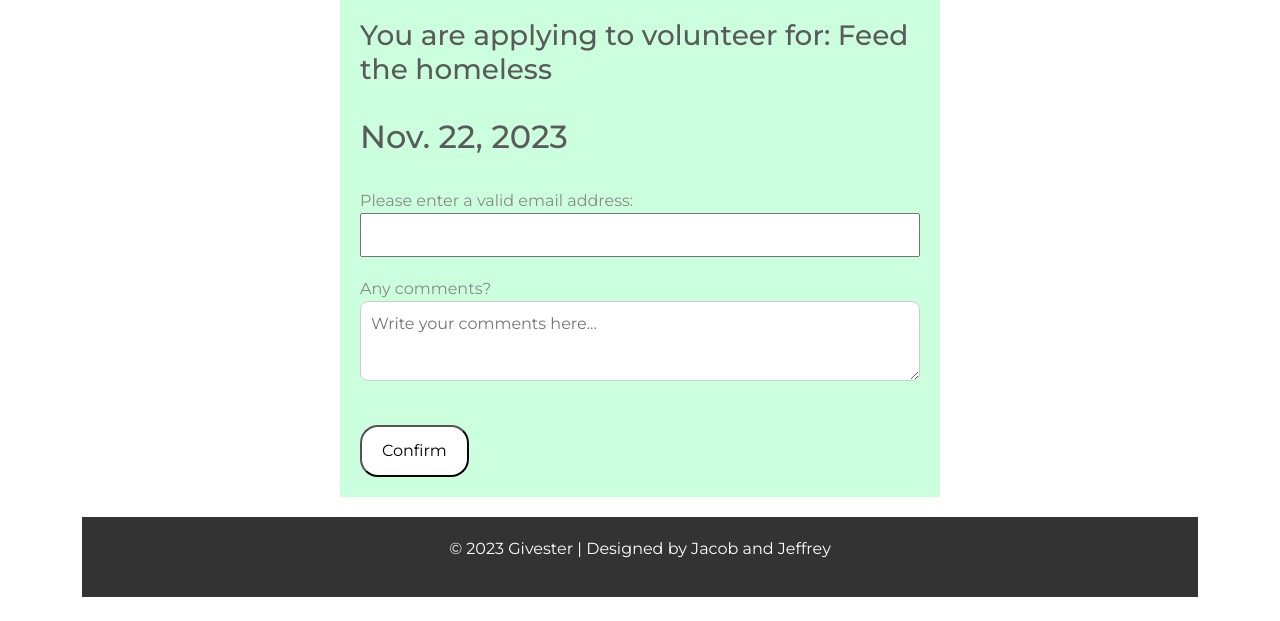
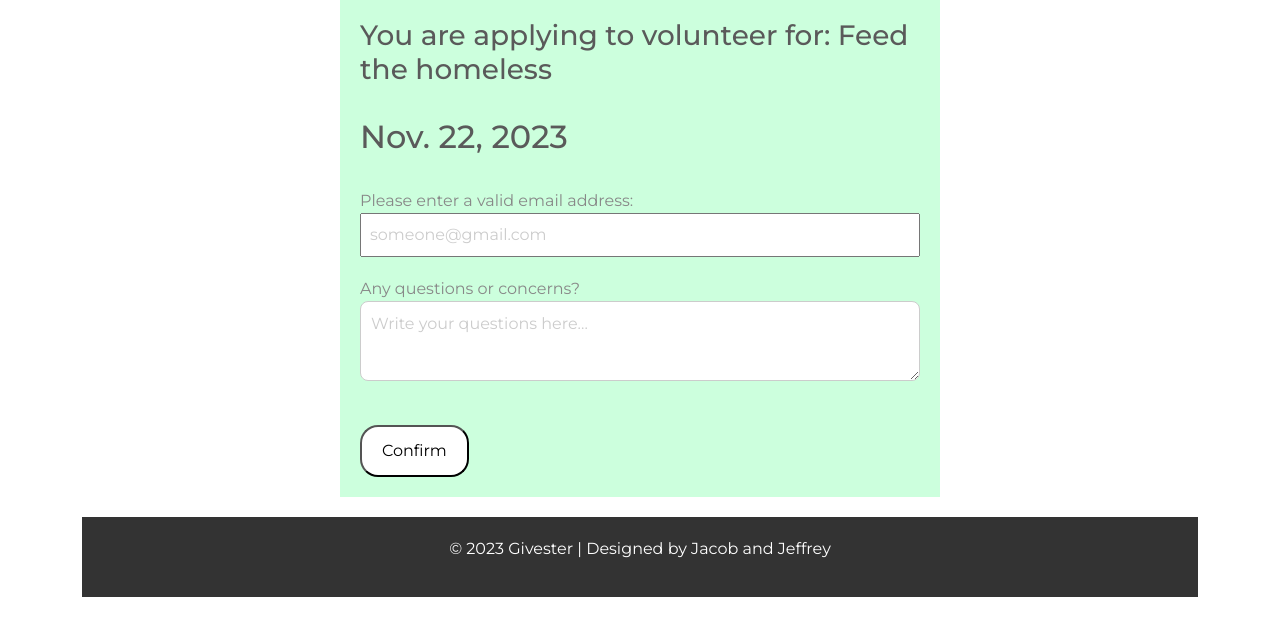
Before and after one commit to JacobLau1/Givester, a Django app: page /events/apply/1 in a window 1280 px wide. Shown: the part 137-758 px from the top of the page. Run offline with Django 4.2, Linux system fonts and the light colour scheme; data comes from the database, SQL or seed files in the repository; parts of the project's set-up code (start-up, migrations or seed data) failed here and were passed over; some libraries are stand-ins or nearby versions.

Commit message:
updated apply page

```diff
--- a/Givester/events/templates/apply.html
+++ b/Givester/events/templates/apply.html
@@ -44,6 +44,12 @@
                 resize: vertical; /* Allow vertical resizing */
                 min-height: 80px; /* Adjust as needed */
             }
+            .comments-box::placeholder {
+                color: #CCCCCC;
+            }
+            .email-box::placeholder {
+                color: #CCCCCC;
+            }
         </style>
 <br>
         <h1>Email Form</h1>
@@ -56,12 +62,12 @@
 <br>
             <label for="email">Please enter a valid email address:</label>
             <br>
-            <input type="email" id="email" name="email" required style="width: 100%; box-sizing: border-box; padding: 8px;">
+            <input type="email" class="email-box" id="email" name="email" required style="width: 100%; box-sizing: border-box; padding: 8px;" placeholder="someone@gmail.com">
 
             <!-- Added comments section -->
             <div class="comments-section">
-                <label for="comments">Any comments?</label>
-                <textarea id="comments" name="comments" class="comments-box" placeholder="Write your comments here..."></textarea>
+                <label for="comments">Any questions or concerns?</label>
+                <textarea id="comments" name="comments" class="comments-box" placeholder="Write your questions here..."></textarea>
             </div>
 <br>
             <button type="submit">Confirm</button>
```
